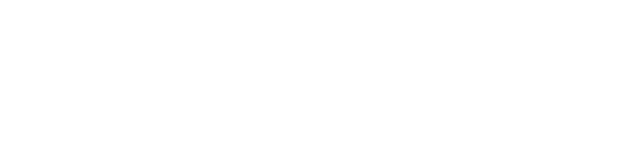
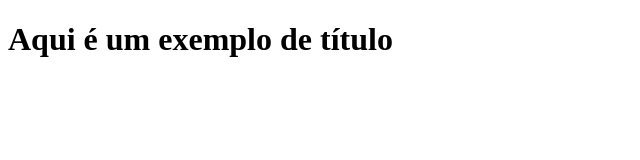
Before and after one commit to andrelins07/repositorio-teste, a plain HTML site: page index.html in a window 1280 px wide. Shown: the whole page, without its empty margins (0-640 px from the left). Drawn offline with Linux system fonts and the light colour scheme.

```diff
--- a/index.html
+++ b/index.html
@@ -6,6 +6,6 @@
     <title>Document</title>
 </head>
 <body>
-
+    <h1>Aqui é um exemplo de título</h1>
 </body>
 </html>
```
